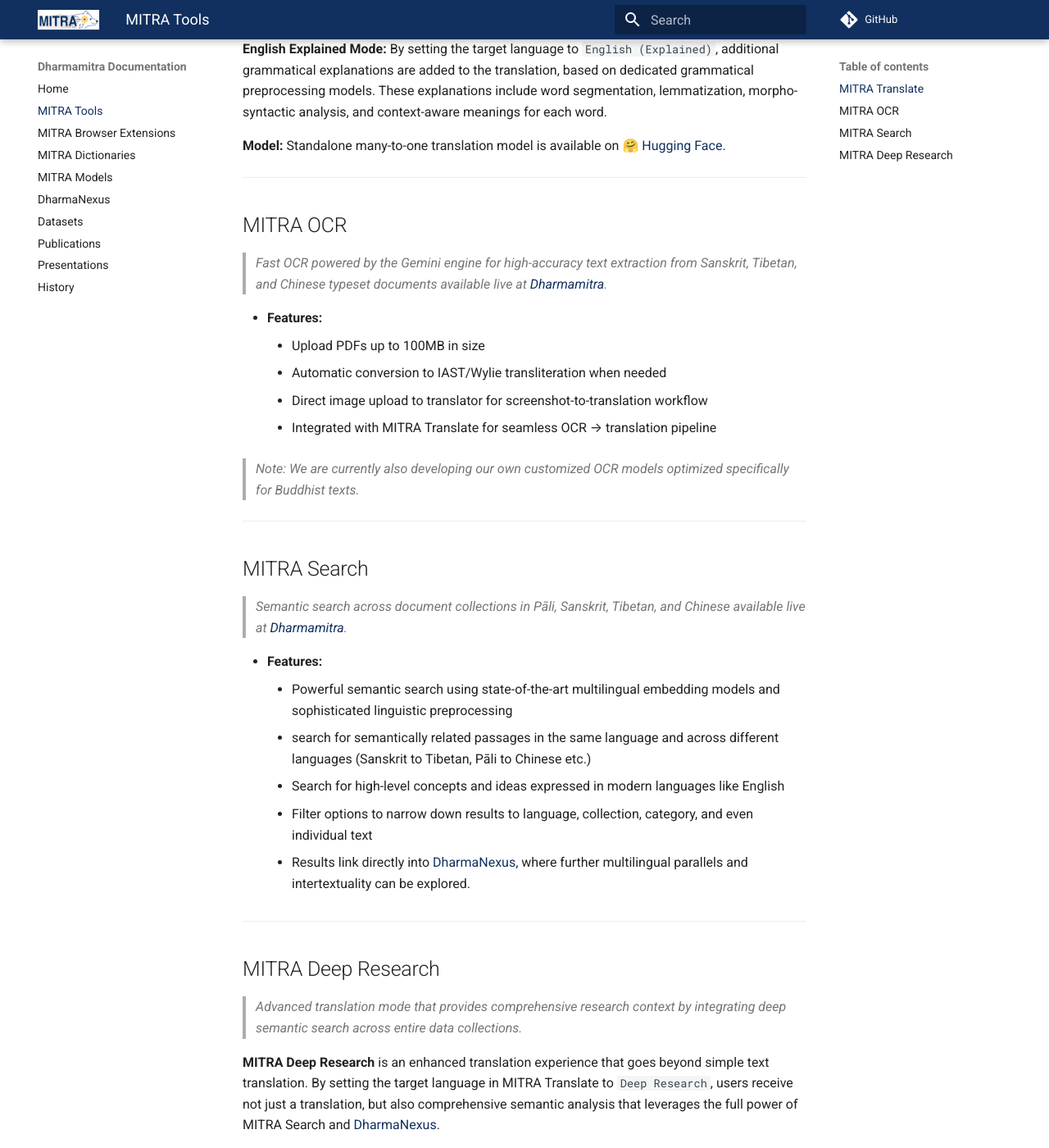
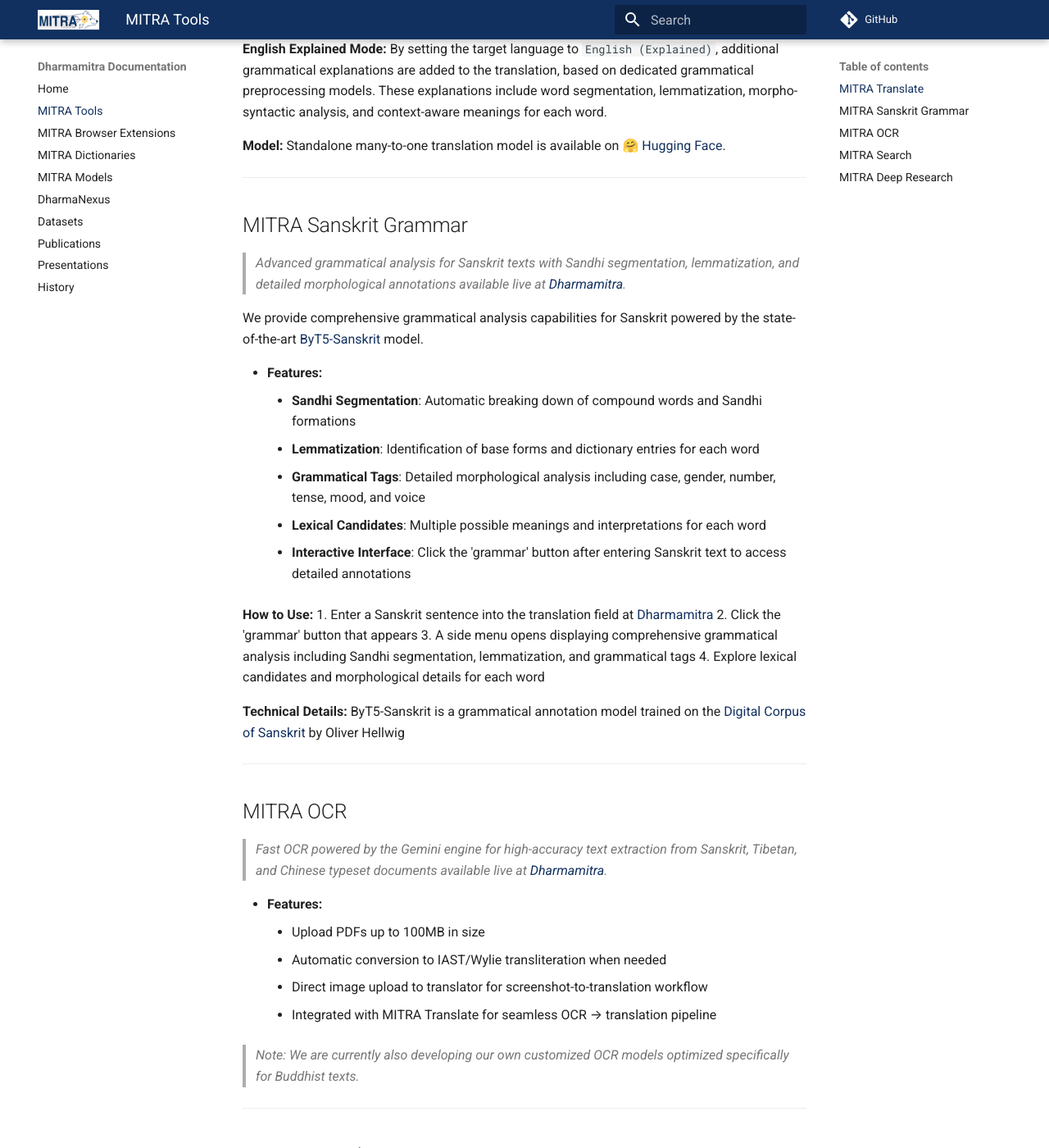
Before and after one commit to dharmamitra/dharmamitra-guides, an MkDocs documentation site: the page built from docs/mitra_tools.md, in a window 1280 px wide and 1400 px high, scrolled down 518 px. Shown: the whole window at 82% size. Built offline with MkDocs 1.6.1 and Material for MkDocs 9.7.7, drawn with Linux system fonts in a browser that asks for light colours; comment, search, counter and statistics services are not loaded.

Commit message:
Added Sanskrit Grammar explanation

```diff
--- a/docs/mitra_tools.md
+++ b/docs/mitra_tools.md
@@ -15,7 +15,31 @@
 **English Explained Mode:**
 By setting the target language to `English (Explained)`, additional grammatical explanations are added to the translation, based on dedicated grammatical preprocessing models. These explanations include word segmentation, lemmatization, morpho-syntactic analysis, and context-aware meanings for each word.
 
-**Model:** Standalone many-to-one translation model is available on 🤗 [Hugging Face](https://huggingface.co/buddhist-nlp/gemma-2-mitra-it).
+**Model:** Standalone many-to-one translation model is available on 🤗 [Hugging Face](https://huggingface.co/buddhist-nlp/gemma-2-mitra-it).
+
+---
+
+## MITRA Sanskrit Grammar
+
+> *Advanced grammatical analysis for Sanskrit texts with Sandhi segmentation, lemmatization, and detailed morphological annotations available live at [Dharmamitra](https://dharmamitra.org).*
+
+We provide comprehensive grammatical analysis capabilities for Sanskrit powered by the state-of-the-art [ByT5-Sanskrit](https://dharmamitra.github.io/dharmamitra-guides/mitra_models/#byt5-sanskrit) model.
+
+- **Features:**
+    - **Sandhi Segmentation**: Automatic breaking down of compound words and Sandhi formations
+    - **Lemmatization**: Identification of base forms and dictionary entries for each word
+    - **Grammatical Tags**: Detailed morphological analysis including case, gender, number, tense, mood, and voice
+    - **Lexical Candidates**: Multiple possible meanings and interpretations for each word
+    - **Interactive Interface**: Click the 'grammar' button after entering Sanskrit text to access detailed annotations
+
+**How to Use:**
+1. Enter a Sanskrit sentence into the translation field at [Dharmamitra](https://dharmamitra.org)
+2. Click the 'grammar' button that appears
+3. A side menu opens displaying comprehensive grammatical analysis including Sandhi segmentation, lemmatization, and grammatical tags
+4. Explore lexical candidates and morphological details for each word
+
+**Technical Details:**
+ByT5-Sanskrit is a grammatical annotation model trained on the [Digital Corpus of Sanskrit](http://www.sanskrit-linguistics.org/) by Oliver Hellwig
 
 ---
 
```
Also changed, not shown: docs/history.md (+1 -1 lines).
